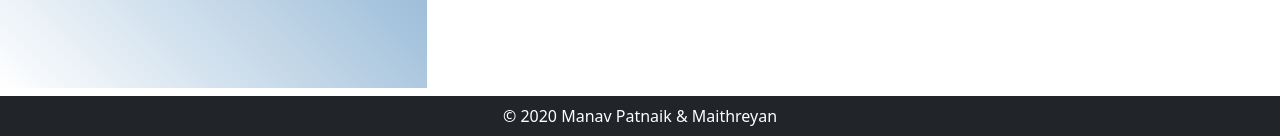
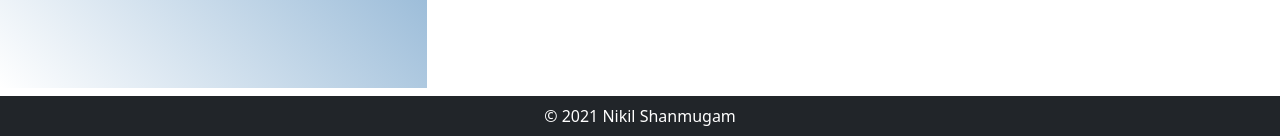
Before and after one commit to manavpatnaik/django-weather-dashboard, a Django app: page / in a window 1280 px wide. Shown: the part 664-800 px from the top of the page. Run offline with Django 3.2, Linux system fonts and the light colour scheme; data comes from the database, SQL or seed files in the repository; data that the repository does not hold is empty.

Commit message:
Update footer.html
Changed Footer

```diff
--- a/dashboard/templates/components/footer.html
+++ b/dashboard/templates/components/footer.html
@@ -1,5 +1,5 @@
 <footer class="bg-dark py-2 text-center font-weight-lighter">
     <a href="/" class="text-decoration-none text-white">
-        &copy; 2020 Manav Patnaik & Maithreyan
+        &copy; 2021 Nikil Shanmugam
     </a>
 </footer>
```
